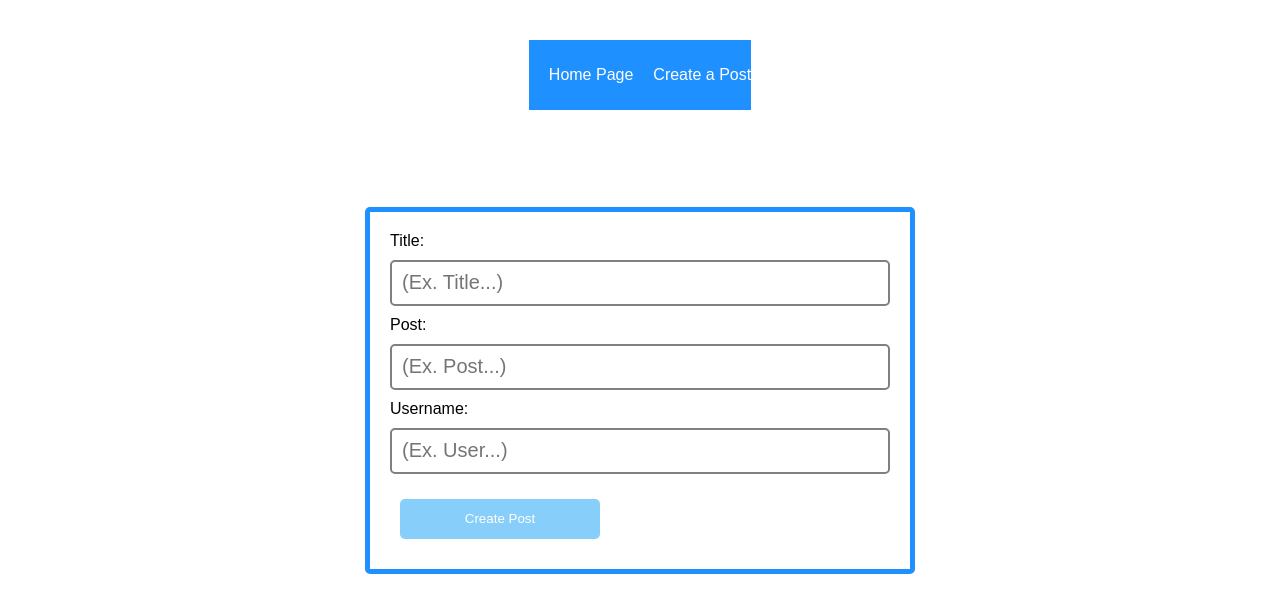
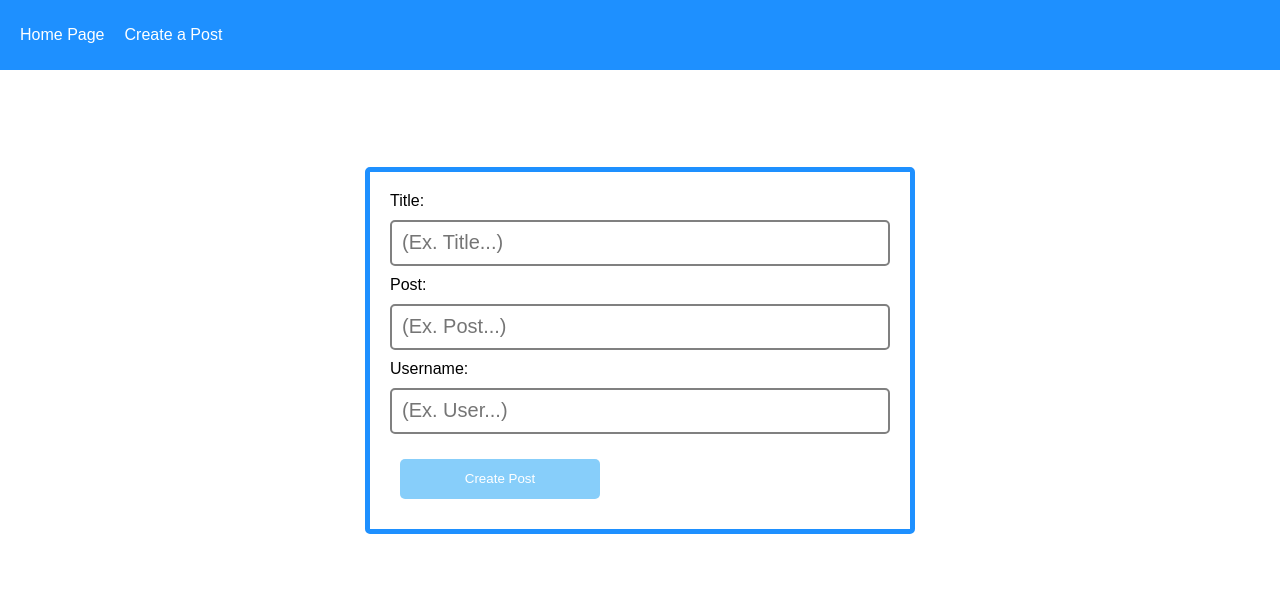
Before and after one commit to gcavalcantes/MessageBird, a React (Create React App) app in the folder client/: page /createpost in a window 1280 px wide. Shown: the top 612 px of the page. Built offline with nearby package versions, Linux system fonts and the light colour scheme.

Commit message:
Fixed CSS error
CSS error with the navbar was fixed.

```diff
--- a/client/src/App.css
+++ b/client/src/App.css
@@ -3,7 +3,6 @@
   height: auto;
   display: flex;
   align-items: center;
-  padding-top: 40px;
   flex-direction: column;
 }
 
@@ -29,7 +28,6 @@ body {
   box-shadow: rgba(100, 100, 111, 0.2) 0px 7px 29px 0px;
   cursor: pointer;
 }
-
 .post .title {
   flex: 20%;
   border-bottom: 1px solid lightgray;
@@ -60,14 +58,13 @@ body {
 /* CREATE POST PAGE CSS */
 
 .createPostPage {
-  font-family: Arial, "Helvetica Neue", Helvetica, sans-serif;
+  font-family: Arial, Helvetica, sans-serif;
   width: 100vw;
   height: 70vh;
   display: flex;
   justify-content: center;
   align-items: center;
 }
-
 .formContainer {
   display: flex;
   flex-direction: column;
@@ -110,12 +107,12 @@ span {
 /* NAVBAR */
 
 .navbar {
-  widows: 100%;
+  width: 100%;
   height: 70px;
   background-color: dodgerblue;
   display: flex;
   align-items: center;
-  font-family: Arial, "Helvetica Neue", Helvetica, sans-serif;
+  font-family: Arial, Helvetica, sans-serif;
 }
 
 .navbar a {
@@ -125,7 +122,6 @@ span {
 }
 
 /* INDIVIDUAL POST */
-
 .postPage {
   display: flex;
   flex-direction: row;
@@ -205,7 +201,7 @@ button {
   font-size: 25px;
 }
 
-/* Login */
+/* LOGIN */
 
 .loginContainer {
   display: flex;
--- a/client/src/pages/Home.js
+++ b/client/src/pages/Home.js
@@ -13,6 +13,7 @@ function Home() {
       setListOfPosts(response.data);
     });
   }, []);
+
   return (
     <div>
       {listOfPosts.map((value, key) => {
```
